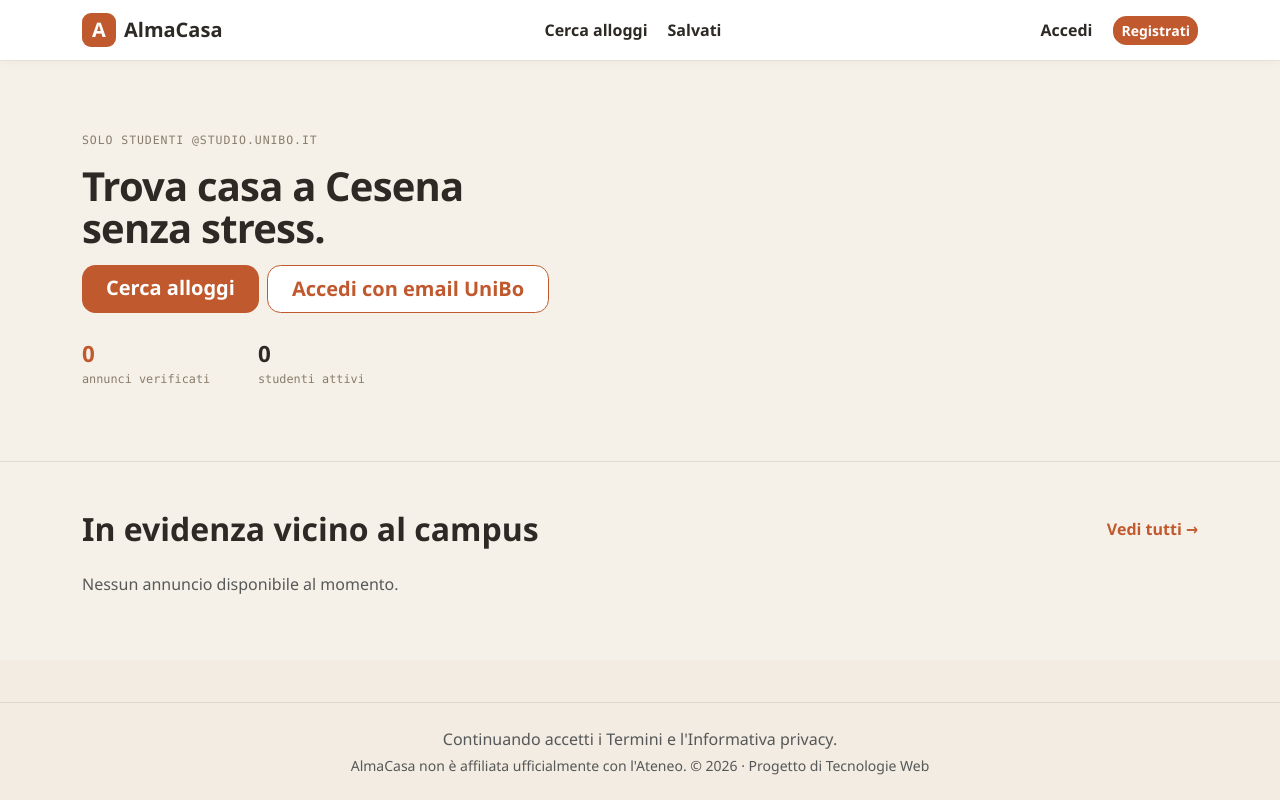
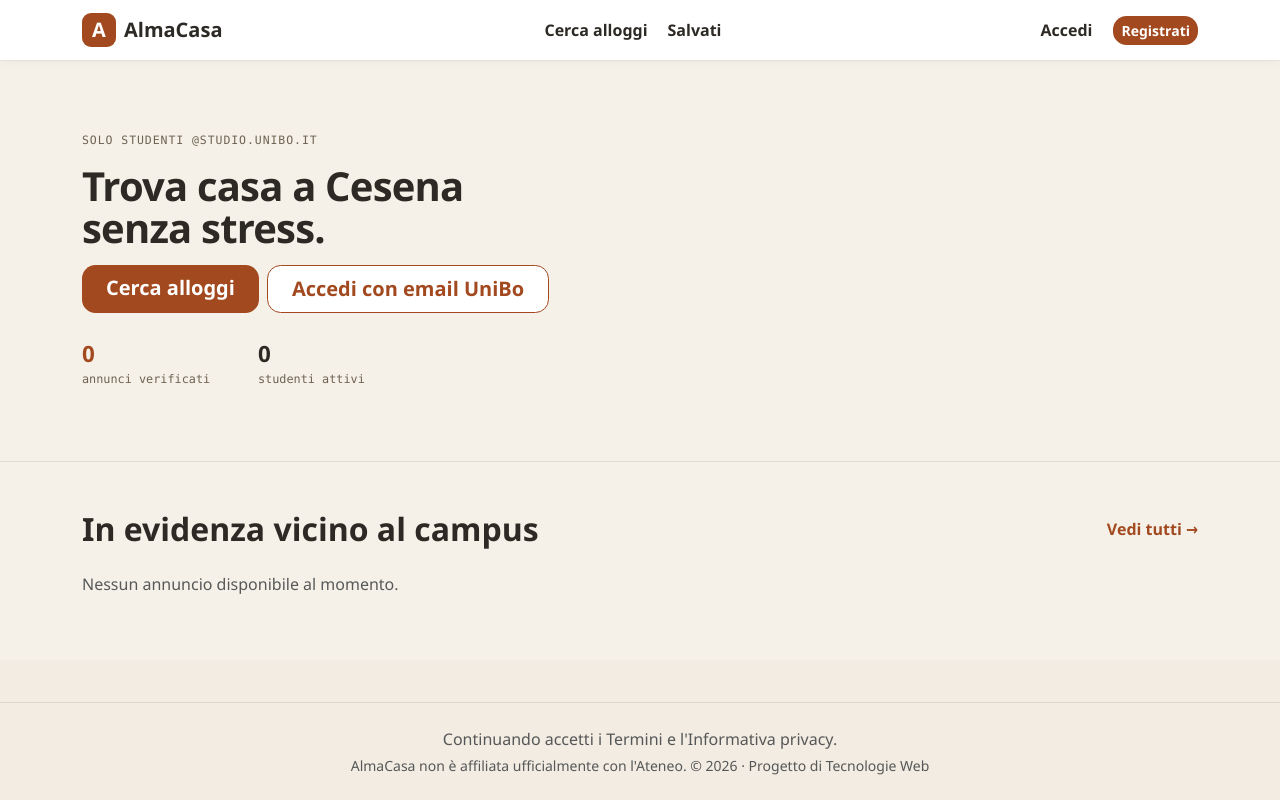
Before and after one commit to LucaDellasantinaUNIBO/Web-Project, a PHP site: page /index.php in a window 1280 px wide. Run offline with PHP 8.4, Linux system fonts and the light colour scheme; data that the repository does not hold is empty.

Commit message:
Fixed error

```diff
--- a/CSS/theme.css
+++ b/CSS/theme.css
@@ -2,14 +2,14 @@
     --background: #f2ece2;
     --surface: #f6f1e8;
     --foreground: #2d2a26;
-    --primary: #c0592e;
-    --primary-dark: #a2491f;
+    --primary: #a2491f;
+    --primary-dark: #843a10;
     --primary-soft: #f5e3d6;
     --verified: #2e5a39;
     --verified-soft: #dcebe0;
     --card: #ffffff;
     --muted: #efe7da;
-    --muted-foreground: #8a7c6b;
+    --muted-foreground: #6f6252;
     --heart: #c0392b;
     --radius: 0.85rem;
     --border: rgba(45, 42, 38, 0.10);
```
Also changed, not shown: 2 other files.
